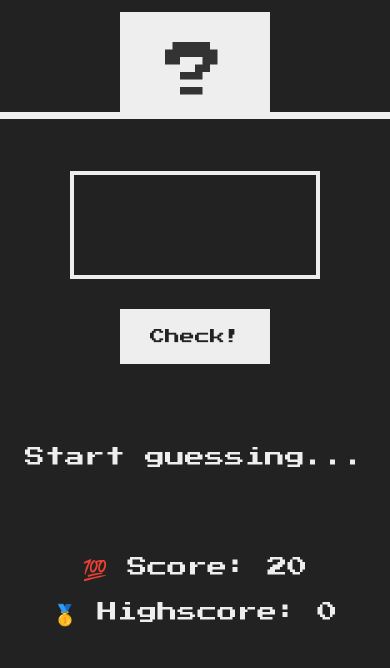
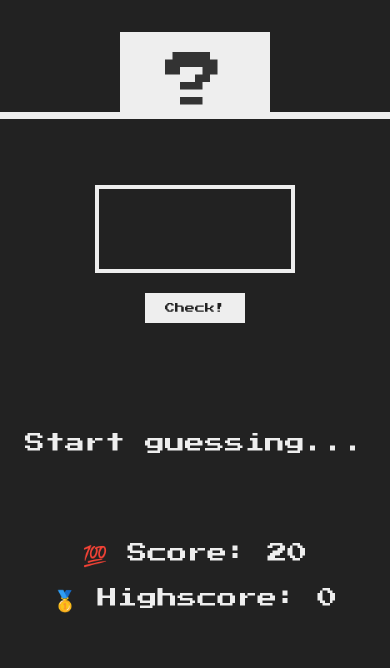
Before and after one commit to Desinorous/guess-the-number, a plain HTML site: page index.html in a window 390 px wide. Shown: the part 176-844 px from the top of the page. Drawn offline with Linux system fonts and the light colour scheme.

Commit message:
fix style

```diff
--- a/style.css
+++ b/style.css
@@ -142,8 +142,9 @@ h1 {
   }
 
   .number {
-    height: 10rem;
-    bottom: 50px;
+    height: 8rem;
+    bottom: 40px;
+    padding: 2rem 0;
   }
 
   h1 {
@@ -155,10 +156,17 @@ h1 {
   }
 
   .btn {
-    font-size: 1.5rem;
+    font-size: 1rem;
+    padding: 1rem 2rem;
   }
 
   .between {
     top: 3rem;
   }
+
+  .guess{
+    padding: 1.5rem;
+    width: 20rem;
+    margin-bottom: 2rem;
+  }
 }
```
